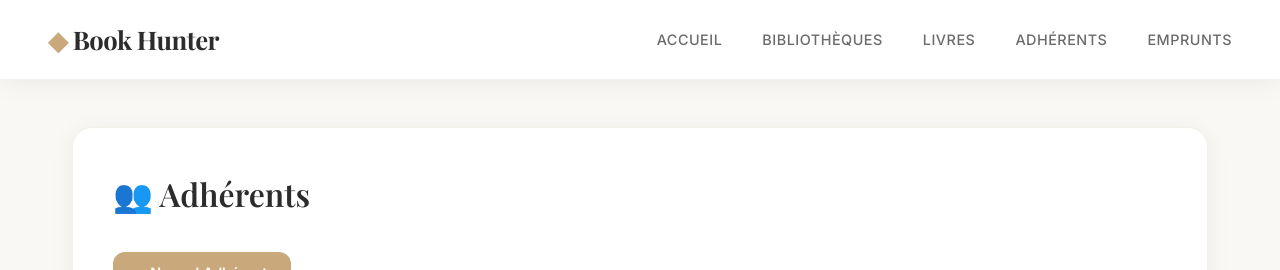
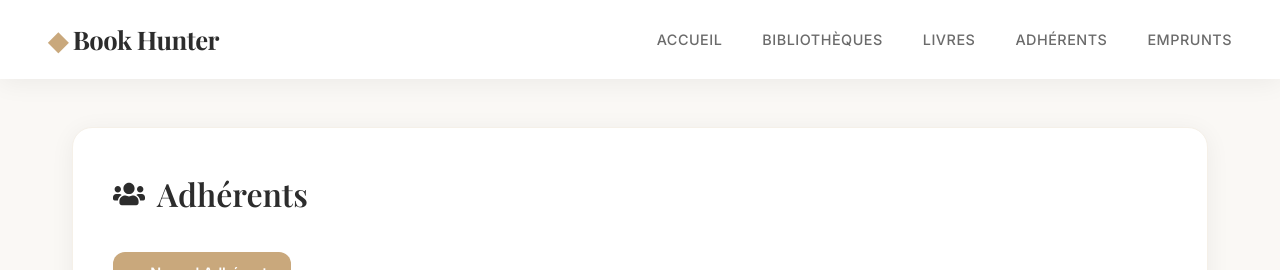
Before and after one commit to HabibBaili/bibliotheque-front, a React (Create React App) app: page /adherents in a window 1280 px wide. Shown: the top 270 px of the page. Built offline with nearby package versions, Linux system fonts and the light colour scheme; no server answers.

Commit message:
add icons to titles in Adherents, Bibliotheques, Emprunts, and Livres components

```diff
--- a/src/components/Adherents.js
+++ b/src/components/Adherents.js
@@ -1,4 +1,5 @@
 import React, { useEffect, useState } from 'react';
+import { FaUsers } from 'react-icons/fa';
 import { api } from '../services/api';
 
 function Adherents() {
@@ -48,7 +49,7 @@ function Adherents() {
     return (
         <div className="container">
             <div className="card">
-                <h2 className="card-title">👥 Adhérents</h2>
+                <h2 className="card-title"><FaUsers /> Adhérents</h2>
 
                 <button className="btn btn-add" onClick={() => setShowForm(!showForm)}>
                     {showForm ? 'Annuler' : '+ Nouvel Adhérent'}
--- a/src/components/Bibliotheques.js
+++ b/src/components/Bibliotheques.js
@@ -1,4 +1,5 @@
 import React, { useEffect, useState } from 'react';
+import { FaBuilding } from 'react-icons/fa';
 import { api } from '../services/api';
 
 function Bibliotheques() {
@@ -48,7 +49,7 @@ function Bibliotheques() {
     return (
         <div className="container">
             <div className="card">
-                <h2 className="card-title">🏛️ Bibliothèques</h2>
+                <h2 className="card-title"><FaBuilding /> Bibliothèques</h2>
 
                 <button className="btn btn-add" onClick={() => setShowForm(!showForm)}>
                     {showForm ? 'Annuler' : '+ Nouvelle Bibliothèque'}
--- a/src/components/Emprunts.js
+++ b/src/components/Emprunts.js
@@ -1,4 +1,5 @@
 import React, { useEffect, useState } from 'react';
+import { FaSync } from 'react-icons/fa';
 import { api } from '../services/api';
 
 function Emprunts() {
@@ -57,7 +58,7 @@ function Emprunts() {
     return (
         <div className="container">
             <div className="card">
-                <h2 className="card-title">🔄 Emprunts</h2>
+                <h2 className="card-title"><FaSync /> Emprunts</h2>
 
                 <button className="btn btn-add" onClick={() => setShowForm(!showForm)}>
                     {showForm ? 'Annuler' : '+ Nouvel Emprunt'}
--- a/src/components/Livres.js
+++ b/src/components/Livres.js
@@ -1,4 +1,5 @@
 import React, { useEffect, useState } from 'react';
+import { FaBook } from 'react-icons/fa';
 import { api } from '../services/api';
 
 function Livres() {
@@ -48,7 +49,7 @@ function Livres() {
     return (
         <div className="container">
             <div className="card">
-                <h2 className="card-title">📖 Livres</h2>
+                <h2 className="card-title"><FaBook /> Livres</h2>
 
                 <button className="btn btn-add" onClick={() => setShowForm(!showForm)}>
                     {showForm ? 'Annuler' : '+ Nouveau Livre'}
```
